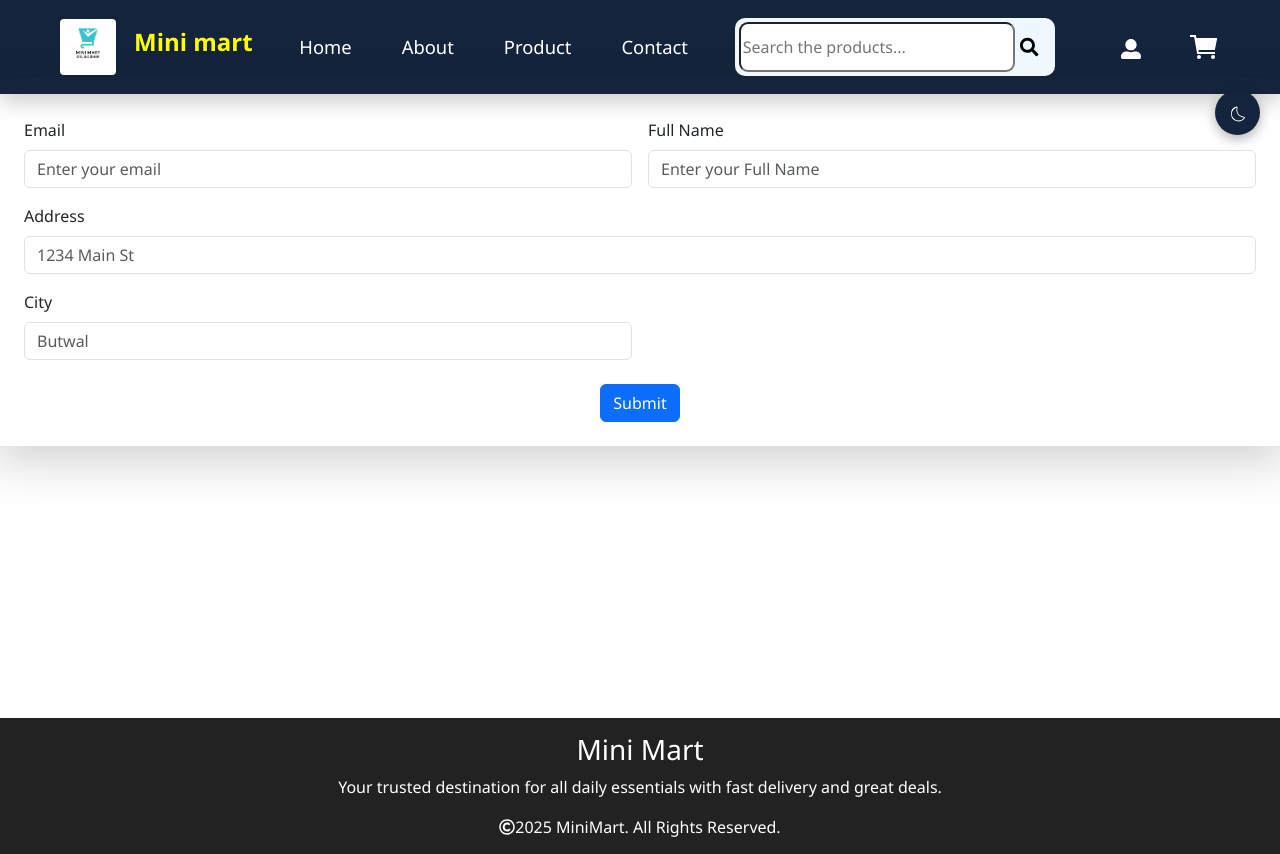
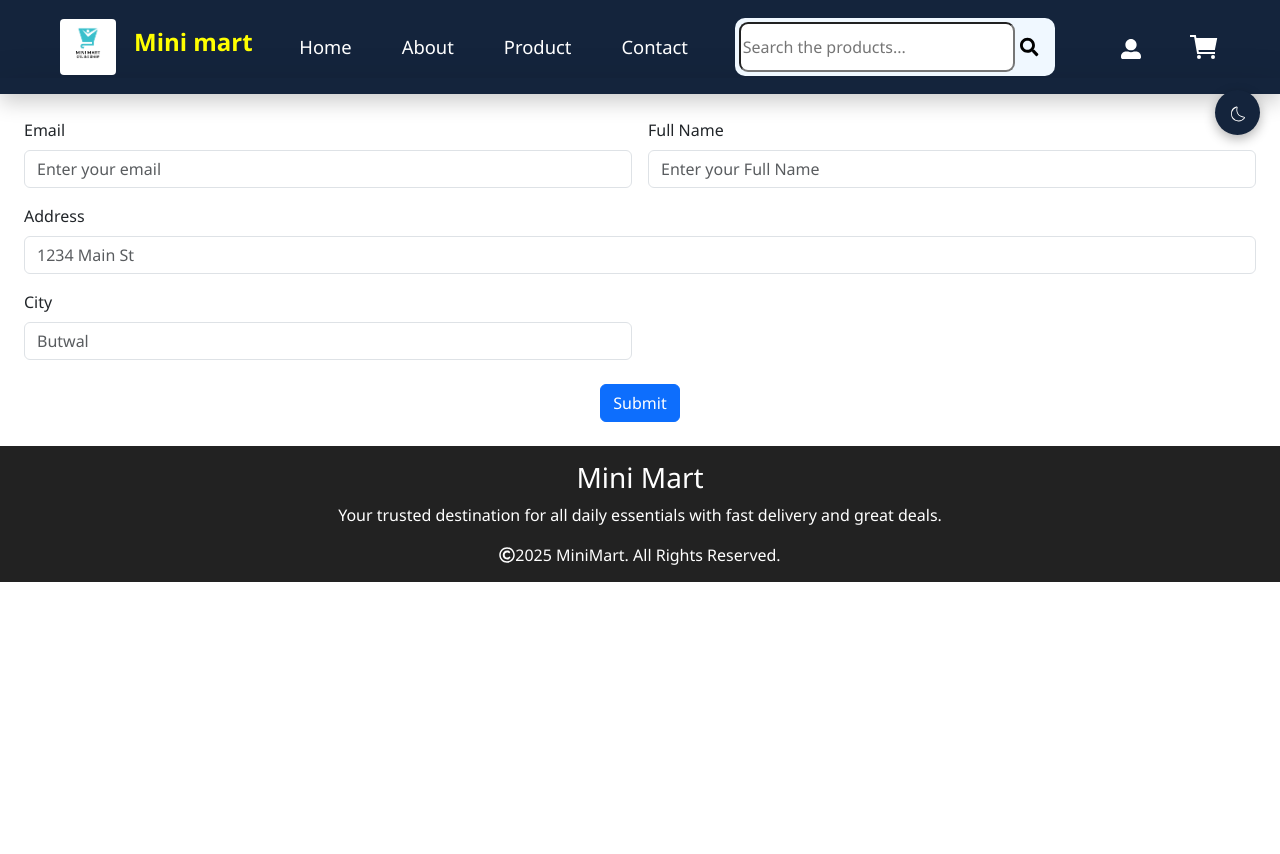
Before and after one commit to sunilgyawali14/minimart, a React (Vite) app: page /contact in a window 1280 px wide. After the commit the page ends 800 px from the top, so only its background shows below. Built offline with nearby package versions, Linux system fonts and the light colour scheme.

Commit message:
remove contact

```diff
--- a/src/Pages/Contact.css
+++ /dev/null
@@ -1,3 +0,0 @@
-.contact-section{
-    height: 80vh;
-}
--- a/src/Pages/Contact.jsx
+++ b/src/Pages/Contact.jsx
@@ -1,4 +1,4 @@
-import "./contact.css";
+
 
 function Contact() {
   return (
```
